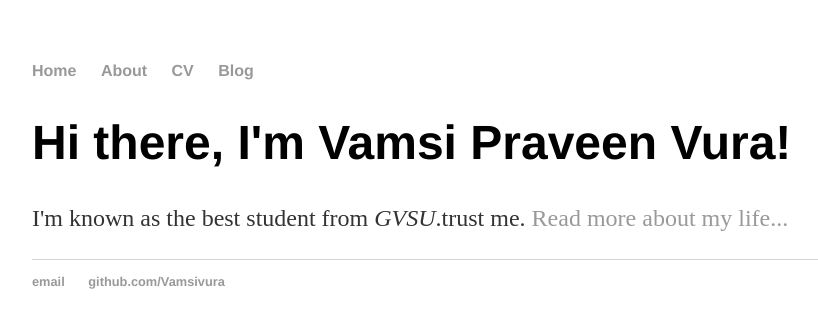
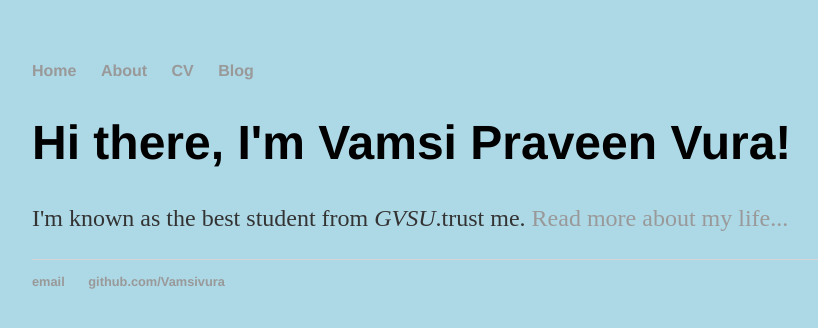
Before and after one commit to Vamsivura/Vamsivura.github.io, a Jekyll site: the page built from index.html, in a window 1280 px wide. Shown: the top 328 px of the page, without its empty margins (160-978 px from the left). Built offline with Jekyll 4.4.1, drawn with Linux system fonts in a browser that asks for light colours.

Commit message:
Update main.css

```diff
--- a/css/main.css
+++ b/css/main.css
@@ -1,4 +1,4 @@
-body { margin: 60px auto; width: 70%; background-color: lightred; }
+body { margin: 60px auto; width: 70%; background-color: lightblue; }
 
 a { text-decoration: none; color: #999; }
 a:hover { text-decoration: underline; }
```
